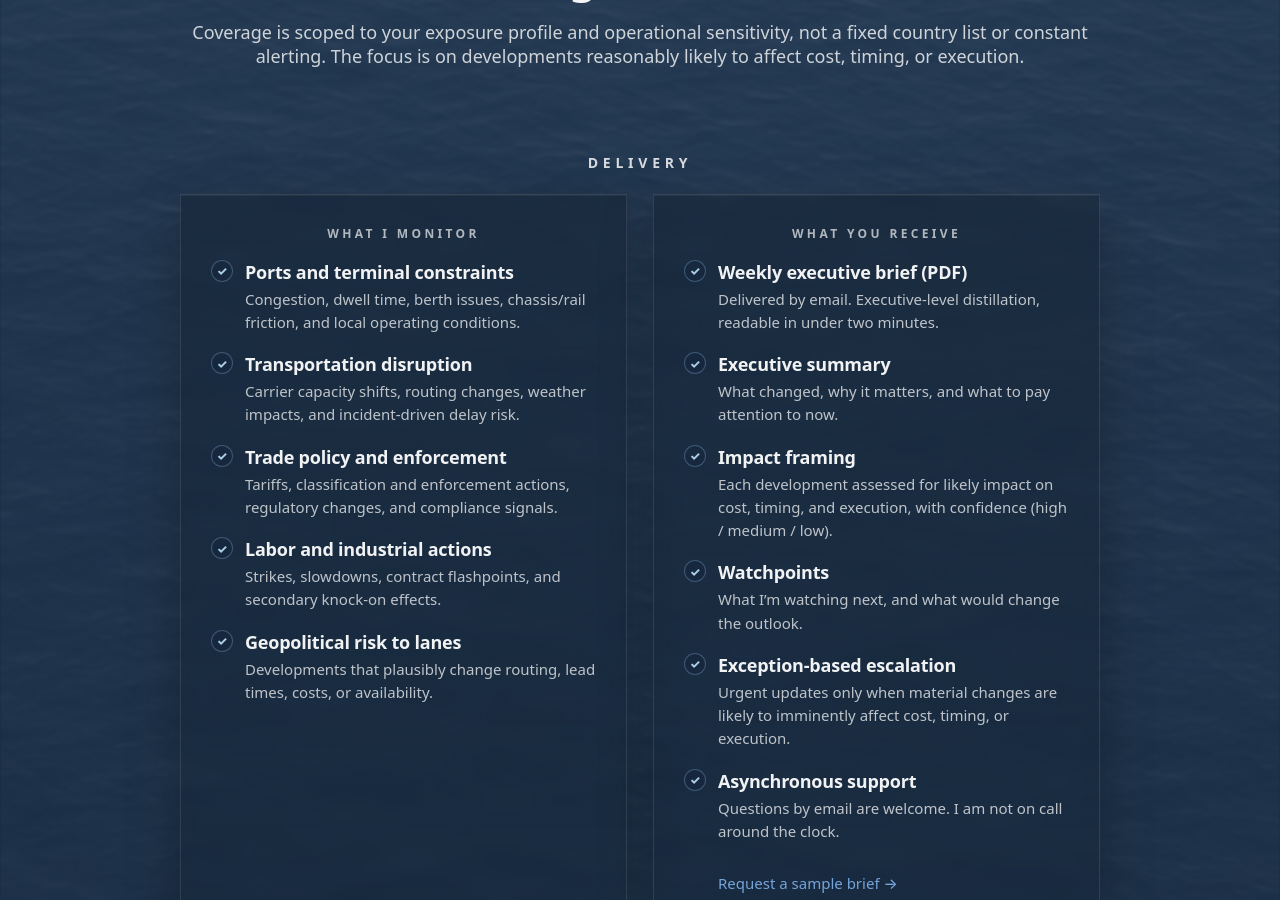
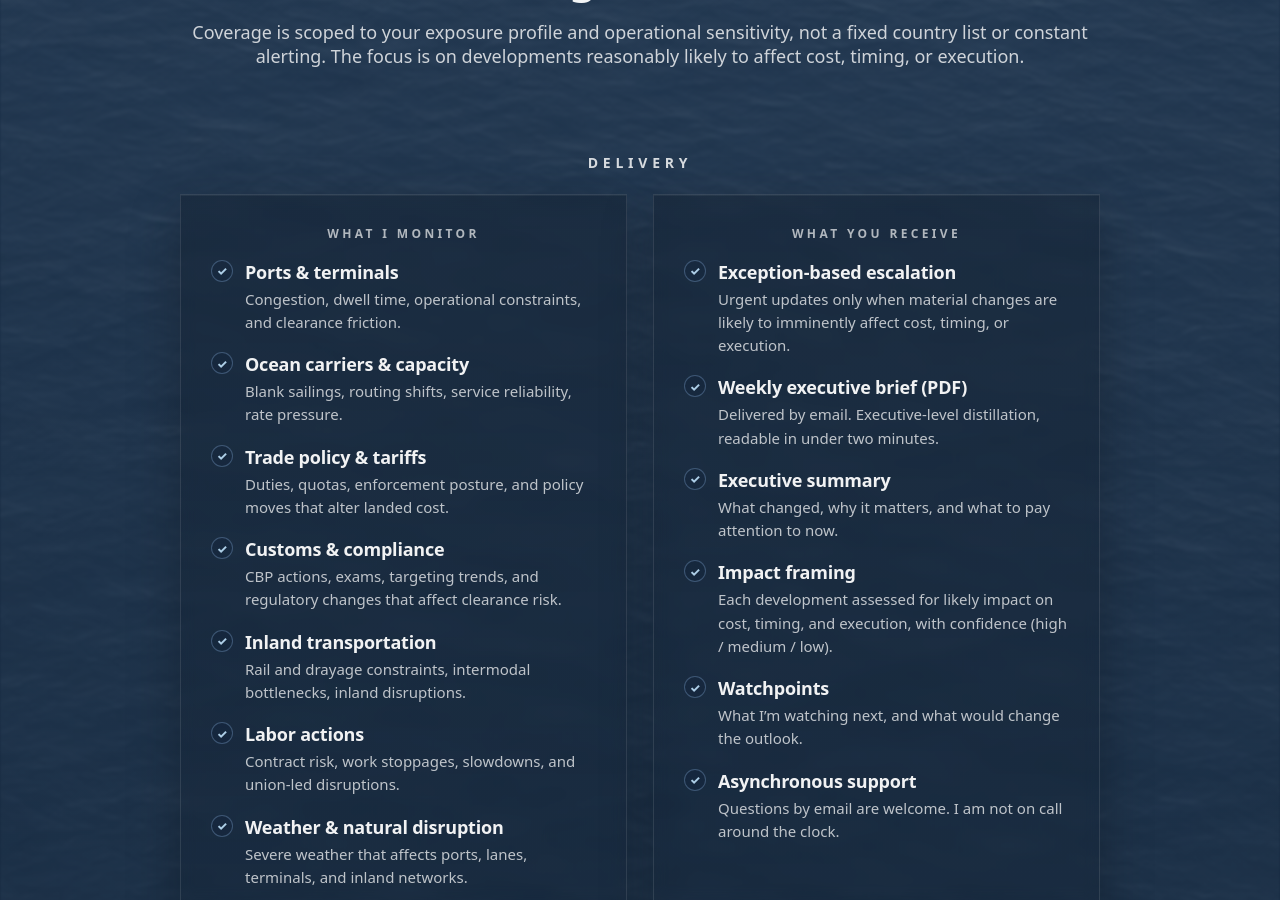
Before and after one commit to importrisk/import-risk-intelligence-site, a Jekyll site: the page built from method.html, in a window 1280 px wide and 900 px high, scrolled down 937 px. Built offline with Jekyll 4.4.1, drawn with Linux system fonts in a browser that asks for light colours; some of the changed text lies outside the part shown.

Commit message:
Update method.html

```diff
--- a/method.html
+++ b/method.html
@@ -182,33 +182,48 @@
 
   <ul class="mp-card-list">
     <li>
-          <strong>Ports and terminal constraints</strong>
-          <span>Congestion, dwell time, berth issues, chassis/rail friction, and local operating conditions.</span>
+      <strong>Ports & terminals</strong>
+      <span>Congestion, dwell time, operational constraints, and clearance friction.</span>
     </li>
     <li>
-          <strong>Transportation disruption</strong>
-          <span>Carrier capacity shifts, routing changes, weather impacts, and incident-driven delay risk.</span>
+      <strong>Ocean carriers & capacity</strong>
+      <span>Blank sailings, routing shifts, service reliability, rate pressure.</span>
     </li>
     <li>
-          <strong>Trade policy and enforcement</strong>
-          <span>Tariffs, classification and enforcement actions, regulatory changes, and compliance signals.</span>
+      <strong>Trade policy & tariffs</strong>
+      <span>Duties, quotas, enforcement posture, and policy moves that alter landed cost.</span>
     </li>
     <li>
-          <strong>Labor and industrial actions</strong>
-          <span>Strikes, slowdowns, contract flashpoints, and secondary knock-on effects.</span>
+      <strong>Customs & compliance</strong>
+      <span>CBP actions, exams, targeting trends, and regulatory changes that affect clearance risk.</span>
     </li>
     <li>
-          <strong>Geopolitical risk to lanes</strong>
-          <span>Developments that plausibly change routing, lead times, costs, or availability.</span>
+      <strong>Inland transportation</strong>
+      <span>Rail and drayage constraints, intermodal bottlenecks, inland disruptions.</span>
+    </li>
+    <li>
+      <strong>Labor actions</strong>
+      <span>Contract risk, work stoppages, slowdowns, and union-led disruptions.</span>
+    </li>
+    <li>
+      <strong>Weather & natural disruption</strong>
+      <span>Severe weather that affects ports, lanes, terminals, and inland networks.</span>
+    </li>
+    <li>
+      <strong>Geopolitics & security</strong>
+      <span>Sanctions, conflict spillover, chokepoints, and instability affecting routing and risk.</span>
     </li>
   </ul>
 </article>
-
     <!-- WHAT YOU RECEIVE -->
     <article class="mp-card" aria-label="What You Receive">
       <p class="mp-card-label">What You Receive</p>
 
     <ul class="mp-card-list">
+  <li>
+    <strong>Exception-based escalation</strong>
+    <span>Urgent updates only when material changes are likely to imminently affect cost, timing, or execution.</span>
+  </li>
   <li>
     <strong>Weekly executive brief (PDF)</strong>
     <span>Delivered by email. Executive-level distillation, readable in under two minutes.</span>
@@ -224,10 +239,6 @@
   <li>
     <strong>Watchpoints</strong>
     <span>What I’m watching next, and what would change the outlook.</span>
-        </li>
-        <li>
-          <strong>Exception-based escalation</strong>
-          <span>Urgent updates only when material changes are likely to imminently affect cost, timing, or execution.</span>
   </li>
   <li>
     <strong>Asynchronous support</strong>
```
Lines whose indentation alone changed are shown as unchanged.
